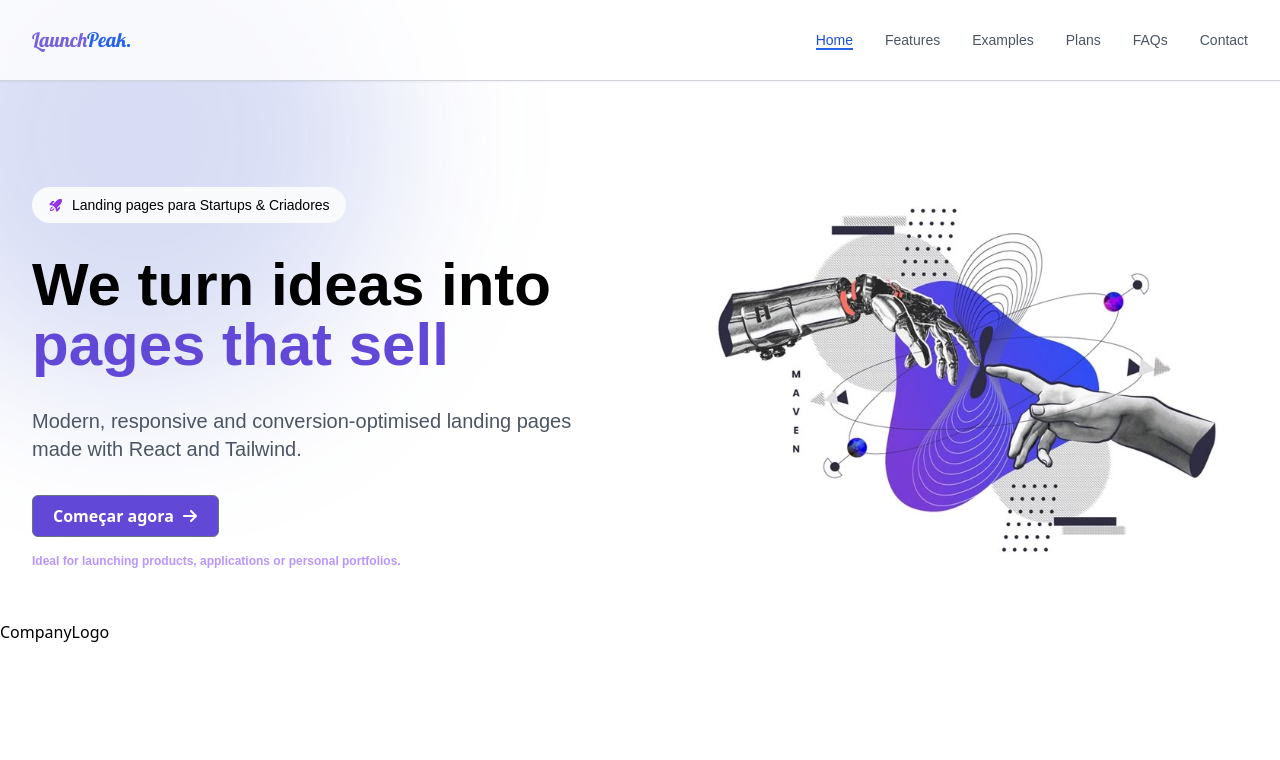
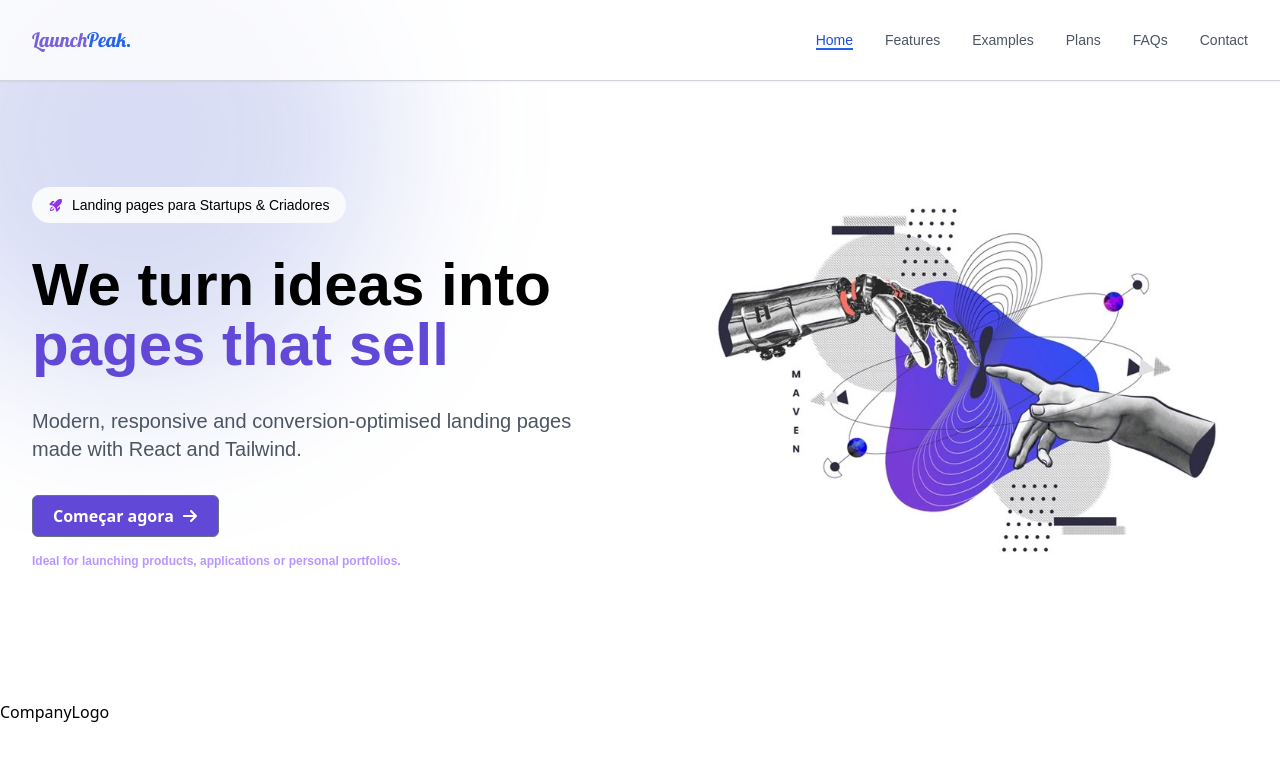
Before and after one commit to lodsa-ntos/launchpeak-starter, a React (Vite) app: page / in a window 1280 px wide. Shown: the top 760 px of the page. Built offline with nearby package versions, Linux system fonts and the light colour scheme; a web font is replaced by a local one.

Commit message:
Refactor CompanyLogo component and clean up CSS formatting

```diff
--- a/src/components/CompanyLogo.jsx
+++ b/src/components/CompanyLogo.jsx
@@ -1,8 +1,8 @@
 import React from 'react'
 
-const CompanyLogo = () => {
+function CompanyLogo(){
   return (
-    <div>CompanyLogo</div>
+    <div className='w-full container mx-auto py-20 flex'>CompanyLogo</div>
   )
 }
 
```
Also changed, not shown: src/index.css (indentation only).
